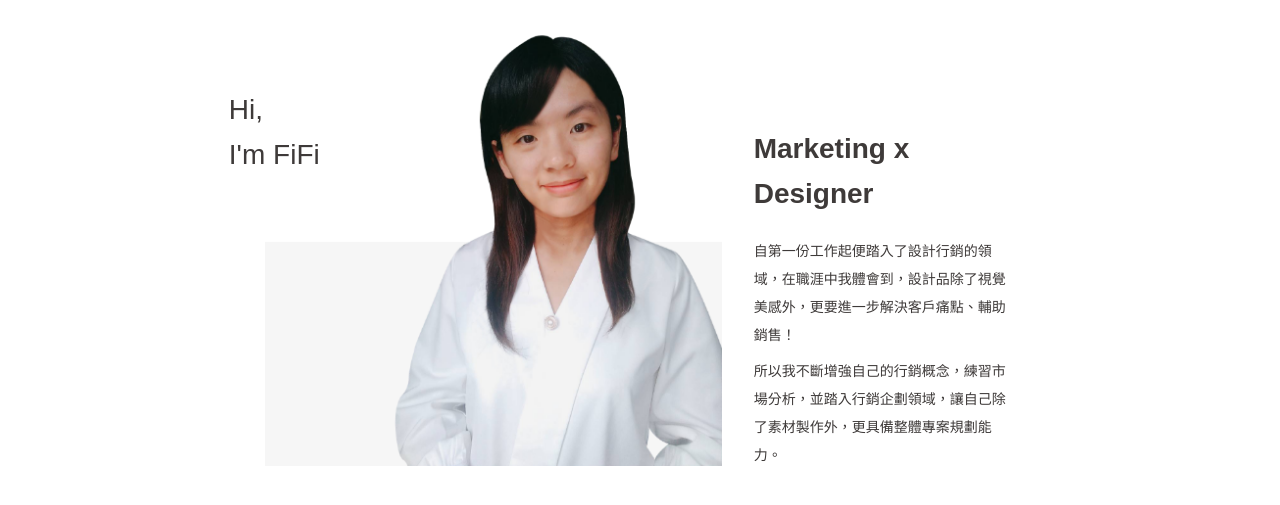
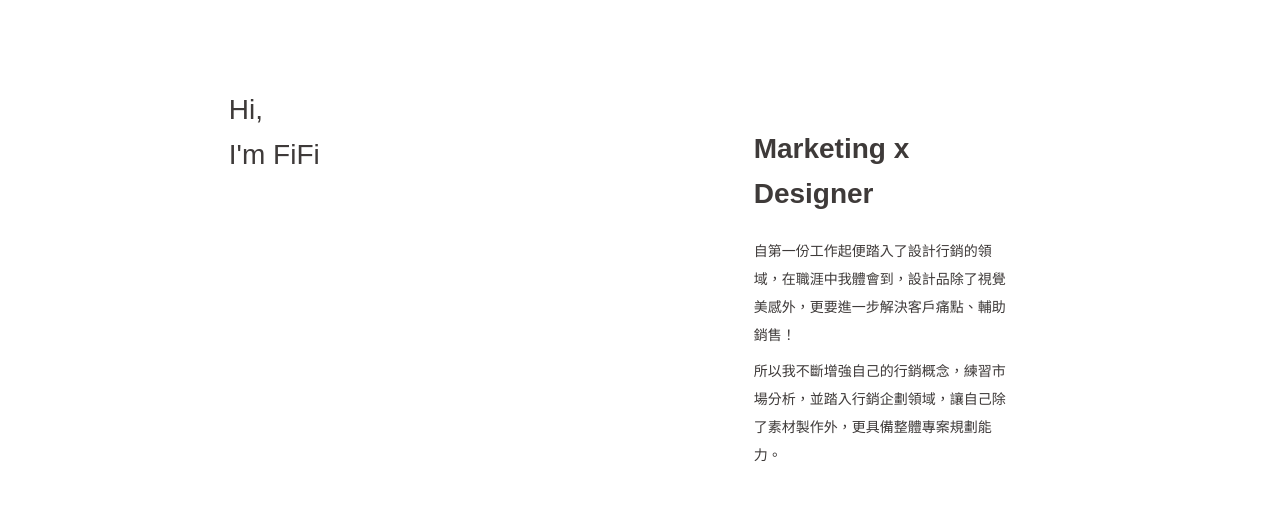
Before and after one commit to x6gxo6jon/portfolio, a plain HTML site: page index.html in a window 1280 px wide. Shown: the part 239-744 px from the top of the page. Drawn offline with Linux system fonts and the light colour scheme.

Commit message:
Update index.html

```diff
--- a/index.html
+++ b/index.html
@@ -40,7 +40,7 @@
 			<div class="row">
 				<div class="col-sm-5 col-sm-push-2">
 					<div class="po_imbox">
-						<img src="img/Group 2.png" alt="" class="po_img">
+						<img src="" alt="" class="po_img">
 						<h2 class="hi_box">Hi,<br>I'm FiFi</h2>
 					</div>
 				</div>
```
